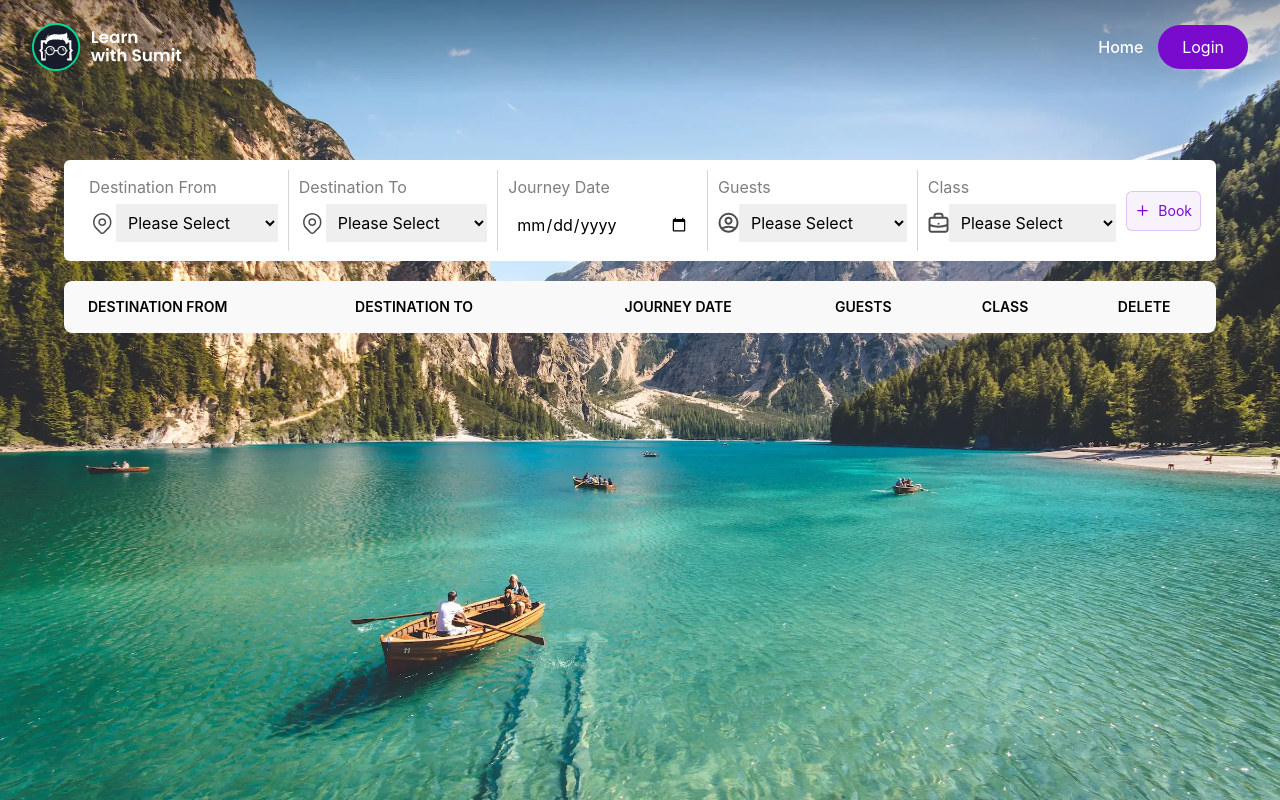
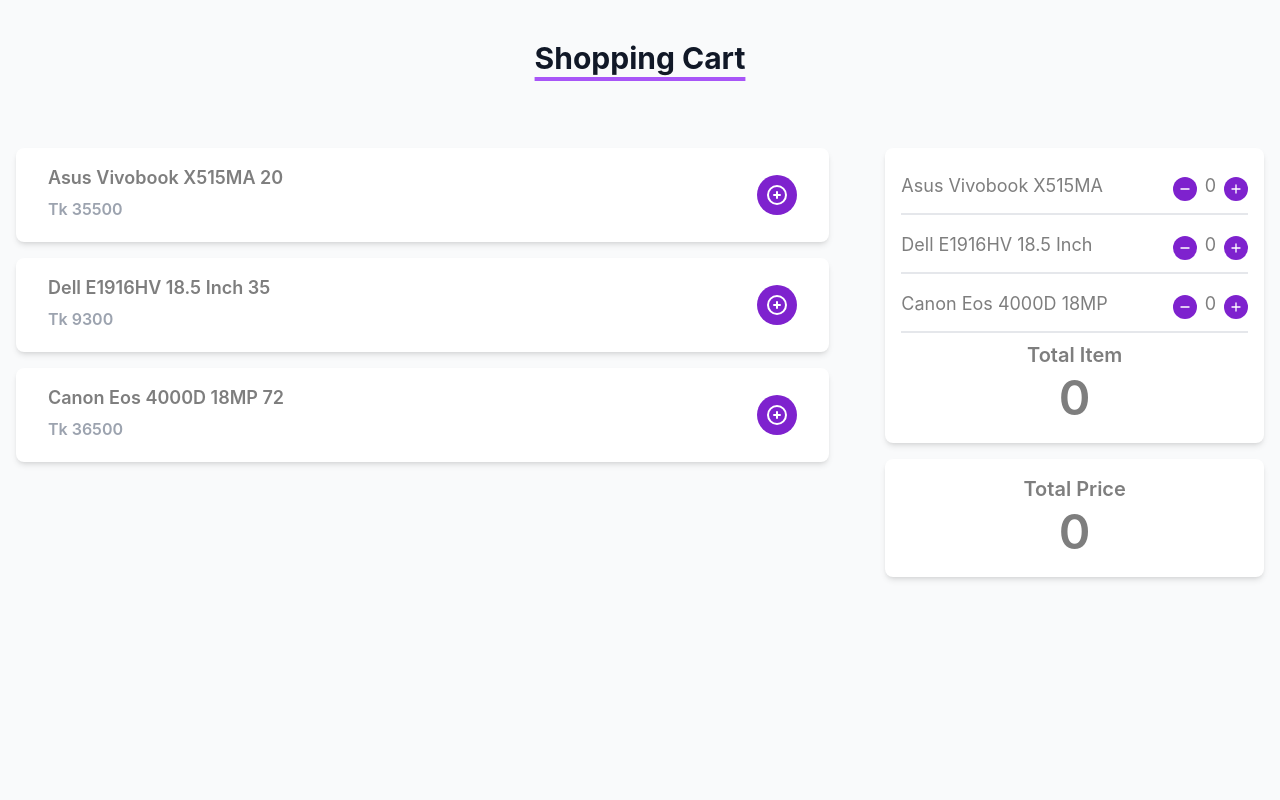
Before and after one commit to mark-leon/redux-projects, a React (Create React App) app: page / in a window 1280 px wide. Shown: the top 800 px of the page. Built offline with nearby package versions, Linux system fonts and the light colour scheme.

Commit message:
shopping cart app in redux toolkit

```diff
--- a/src/App.js
+++ b/src/App.js
@@ -1,256 +1,138 @@
-import { useState } from "react";
 import { useDispatch, useSelector } from "react-redux";
-import { addFlight, removeFlight } from "./rtk/flight/flightSlice";
+import { addproduct, removeproduct } from "./rtk/product/productSlice";
 
 function App() {
-  const flights = useSelector((state) => state.flight.flights);
-  const [destinationFrom, setDestinationFrom] = useState("");
-  const [destinationTo, setDestinationTo] = useState("");
-  const [date, setDate] = useState("");
-  const [guest, setGuest] = useState("");
-  const [flightClass, setFlightClass] = useState("");
-
-  const clearState = () => {
-    setDestinationFrom("");
-    setDestinationTo("");
-    setFlightClass("");
-    setDate("");
-    setGuest("");
-  };
-
+  const products = useSelector((state) => state.product.products);
+  const totalItem = useSelector((state) => state.product.totalItem);
+  const totalPrice = useSelector((state) => state.product.totalPrice);
   const dispatch = useDispatch();
   return (
     <div>
-      <header id="header">
-        <div class="container">
-          <img src="./img/lws-logo.svg" alt="logo" class="logo" />
-          <div class="flex items-center">
-            <a class="text-white min-w-[50px] font-medium" href="#">
-              Home
-            </a>
-            <button class="log-btn btn">Login</button>
+      <div class="bg-gray-50 h-full md:h-screen">
+        <div class="grid place-items-center">
+          <h1 class="text-gray-900 font-bold text-3xl p-10 underline decoration-purple-500 decoration-4 underline-offset-8 mb-4">
+            Shopping Cart
+          </h1>
         </div>
+        <div class="grid grid-cols-12 gap-6">
+          <div class="col-span-12 sm:col-span-12 md:col-span-7 lg:col-span-8 xxl:col-span-8">
+            {products.map((product) => {
+              return (
+                <div class="bg-white py-4 px-4 shadow-md rounded-lg my-4 mx-4">
+                  <div class="flex justify-between px-4 items-center">
+                    <div class="text-lg font-semibold">
+                      <p>
+                        {product.name} {product.quantity}
+                      </p>
+                      <p class="text-gray-400 text-base">Tk {product.price}</p>
                     </div>
-      </header>
-
-      <section>
-        <div class="mt-[160px] mx-4 md:mt-[160px] relative">
-          <div class="bg-white rounded-md max-w-6xl w-full mx-auto">
-            <form class="first-hero lws-inputform">
-              <div class="des-from">
-                <p>Destination From</p>
-                <div class="flex flex-row">
-                  <img src="./img/icons/Frame.svg" alt="" />
-                  <select
-                    class="outline-none px-2 py-2 w-full"
-                    name="from"
-                    id="lws-from"
-                    required
-                    onChange={(e) => setDestinationFrom(e.target.value)}
-                  >
-                    <option value={destinationFrom} hidden>
-                      Please Select
-                    </option>
-                    <option>Dhaka</option>
-                    <option>Sylhet</option>
-                    <option>Saidpur</option>
-                    <option>Cox's Bazar</option>
-                  </select>
-                </div>
-              </div>
-
-              <div class="des-from">
-                <p>Destination To</p>
-                <div class="flex flex-row">
-                  <img src="./img/icons/Frame.svg" alt="" />
-                  <select
-                    class="outline-none px-2 py-2 w-full"
-                    name="to"
-                    id="lws-to"
-                    required
-                    onChange={(e) => setDestinationTo(e.target.value)}
-                  >
-                    <option value={destinationTo} hidden>
-                      Please Select
-                    </option>
-                    <option>Dhaka</option>
-                    <option>Sylhet</option>
-                    <option>Saidpur</option>
-                    <option>Cox's Bazar</option>
-                  </select>
-                </div>
-              </div>
-
-              <div class="des-from">
-                <p>Journey Date</p>
-                <input
-                  type="date"
-                  value={date}
-                  class="outline-none px-2 py-2 w-full date"
-                  name="date"
-                  id="lws-date"
-                  required
-                  onChange={(e) => setDate(e.target.value)}
-                />
-              </div>
-
-              <div class="des-from">
-                <p>Guests</p>
-                <div class="flex flex-row">
-                  <img src="./img/icons/Vector (1).svg" alt="" />
-                  <select
-                    class="outline-none px-2 py-2 w-full"
-                    name="guests"
-                    id="lws-guests"
-                    required
-                    onChange={(e) => setGuest(e.target.value)}
-                  >
-                    <option value={guest} hidden>
-                      Please Select
-                    </option>
-                    <option value="1">1 Person</option>
-                    <option value="2">2 Persons</option>
-                    <option value="3">3 Persons</option>
-                    <option value="4">4 Persons</option>
-                  </select>
-                </div>
-              </div>
-
-              <div class="des-from !border-r-0">
-                <p>Class</p>
-                <div class="flex flex-row">
-                  <img src="./img/icons/Vector (3).svg" alt="" />
-                  <select
-                    class="outline-none px-2 py-2 w-full"
-                    name="ticketClass"
-                    id="lws-ticketClass"
-                    required
-                    onChange={(e) => setFlightClass(e.target.value)}
-                  >
-                    <option value={flightClass} hidden>
-                      Please Select
-                    </option>
-                    <option>Business</option>
-                    <option>Economy</option>
-                  </select>
-                </div>
-              </div>
-
+                    <div class="text-lg font-semibold">
                       <button
-                class="addCity"
-                type="submit"
-                id="lws-addCity"
-                disabled={
-                  !destinationFrom ||
-                  !destinationTo ||
-                  !date ||
-                  !guest ||
-                  !flightClass ||
-                  flights.length === 3
+                        class="focus:outline-none bg-purple-700 hover:bg-purple-800 text-white font-bold py-2 px-2 rounded-full inline-flex items-center"
+                        onClick={() =>
+                          product.quantity > 0 &&
+                          dispatch(addproduct(product.id))
                         }
-                onClick={(e) => {
-                  e.preventDefault();
-                  dispatch(
-                    addFlight({
-                      destinationFrom,
-                      destinationTo,
-                      date,
-                      guest,
-                      flightClass,
-                    })
-                  );
-                  clearState();
-                }}
                       >
                         <svg
-                  width="15px"
-                  height="15px"
+                          xmlns="http://www.w3.org/2000/svg"
+                          class="h-6 w-6"
                           fill="none"
                           viewBox="0 0 24 24"
-                  stroke-width="2"
                           stroke="currentColor"
                         >
                           <path
                             stroke-linecap="round"
                             stroke-linejoin="round"
-                    d="M12 4.5v15m7.5-7.5h-15"
+                            stroke-width="2"
+                            d="M12 9v3m0 0v3m0-3h3m-3 0H9m12 0a9 9 0 11-18 0 9 9 0 0118 0z"
                           />
                         </svg>
-                <span class="text-sm">Book</span>
                       </button>
-            </form>
                     </div>
                   </div>
-
-        <div class="table-container">
-          <table class="booking-table">
-            <thead class="bg-gray-100/50">
-              <tr class="text-black text-left">
-                <th>Destination From</th>
-                <th>Destination To</th>
-                <th class="text-center">Journey Date</th>
-                <th class="text-center">Guests</th>
-                <th class="text-center">Class</th>
-                <th class="text-center">Delete</th>
-              </tr>
-            </thead>
-            {flights.map((flight) => {
+                </div>
+              );
+            })}
+          </div>
+          <div class="col-span-12 sm:col-span-12 md:col-span-5 lg:col-span-4 xxl:col-span-4">
+            <div class="bg-white py-4 px-4 shadow-md rounded-lg my-4 mx-4">
+              {products.map((product) => {
                 return (
-                <tbody
-                  class="divide-y divide-gray-300/20"
-                  id="lws-previewBooked"
-                >
-                  <tr class="lws-bookedTable text-black">
-                    <td class="px-6 py-4">
-                      <div class="flex items-center space-x-3">
-                        <p class="lws-bookedFrom">{flight.destinationFrom}</p>
+                  <div class="flex justify-between border-b-2 mb-2">
+                    <div class="text-lg py-2">
+                      <p>{product.name}</p>
                     </div>
-                    </td>
-                    <td class="px-6 py-4">
-                      <p class="lws-bookedTo">{flight.destinationTo}</p>
-                    </td>
-                    <td class="px-6 py-4 text-center">
-                      <p class="lws-bookedDate">{flight.date}</p>
-                    </td>
-                    <td class="px-6 py-4 text-center">
-                      <p class="lws-bookedGustes">{flight.guest}</p>
-                    </td>
-                    <td class="px-6 py-4 text-center">
-                      <span class="lws-bookedClass">{flight.flightClass}</span>
-                    </td>
-                    <td class="px-6 py-4 text-center">
-                      <div class="flex justify-center gap-4">
+                    <div class="text-lg py-2">
+                      <div class="flex flex-row space-x-2 w-full items-center rounded-lg">
                         <button
-                          class="lws-remove"
-                          onClick={(e) => {
-                            e.preventDefault();
-                            dispatch(removeFlight(flight.id));
-                          }}
+                          class="focus:outline-none bg-purple-700 hover:bg-purple-800 text-white font-bold py-1 px-1 rounded-full inline-flex items-center"
+                          onClick={() =>
+                            product.count > 0 &&
+                            dispatch(removeproduct(product.id))
+                          }
                         >
                           <svg
                             xmlns="http://www.w3.org/2000/svg"
+                            class="h-4 w-4"
                             fill="none"
                             viewBox="0 0 24 24"
-                            stroke-width="1.5"
                             stroke="currentColor"
-                            class="w-6 h-6"
                           >
                             <path
                               stroke-linecap="round"
                               stroke-linejoin="round"
-                              d="M14.74 9l-.346 9m-4.788 0L9.26 9m9.968-3.21c.342.052.682.107 1.022.166m-1.022-.165L18.16 19.673a2.25 2.25 0 01-2.244 2.077H8.084a2.25 2.25 0 01-2.244-2.077L4.772 5.79m14.456 0a48.108 48.108 0 00-3.478-.397m-12 .562c.34-.059.68-.114 1.022-.165m0 0a48.11 48.11 0 013.478-.397m7.5 0v-.916c0-1.18-.91-2.164-2.09-2.201a51.964 51.964 0 00-3.32 0c-1.18.037-2.09 1.022-2.09 2.201v.916m7.5 0a48.667 48.667 0 00-7.5 0"
+                              stroke-width="2"
+                              d="M18 12H6"
+                            />
+                          </svg>
+                        </button>
+                        <p>{product.count}</p>
+                        <button
+                          class="focus:outline-none bg-purple-700 hover:bg-purple-800 text-white font-bold py-1 px-1 rounded-full inline-flex items-center"
+                          onClick={() =>
+                            product.quantity > 0 &&
+                            dispatch(addproduct(product.id))
+                          }
+                        >
+                          <svg
+                            xmlns="http://www.w3.org/2000/svg"
+                            class="h-4 w-4"
+                            fill="none"
+                            viewBox="0 0 24 24"
+                            stroke="currentColor"
+                          >
+                            <path
+                              stroke-linecap="round"
+                              stroke-linejoin="round"
+                              stroke-width="2"
+                              d="M12 6v6m0 0v6m0-6h6m-6 0H6"
                             />
                           </svg>
                         </button>
                       </div>
-                    </td>
-                  </tr>
-                </tbody>
+                    </div>
+                  </div>
                 );
               })}
-          </table>
+              <div class="flex justify-center items-center text-center">
+                <div class="text-xl font-semibold">
+                  <p>Total Item</p>
+                  <p class="text-5xl">{totalItem}</p>
                 </div>
-      </section>
+              </div>
+            </div>
+            <div class="bg-white py-4 px-4 shadow-md rounded-lg my-4 mx-4">
+              <div class="flex justify-center items-center text-center">
+                <div class="text-xl font-semibold">
+                  <p>Total Price</p>
+                  <p class="text-5xl">{totalPrice}</p>
+                </div>
+              </div>
+            </div>
+          </div>
+        </div>
+      </div>
     </div>
   );
 }
--- a/src/index.js
+++ b/src/index.js
@@ -2,7 +2,6 @@
 import ReactDOM from "react-dom/client";
 import "./index.css";
 import App from "./App";
-import reportWebVitals from "./reportWebVitals";
 import { Provider } from "react-redux";
 import store from "./rtk/store";
 
@@ -12,8 +11,3 @@
     <App />
   </Provider>
 );
-
-// If you want to start measuring performance in your app, pass a function
-// to log results (for example: reportWebVitals(console.log))
-// or send to an analytics endpoint. Learn more: https://bit.ly/CRA-vitals
-reportWebVitals();
--- a/src/rtk/flight/flightSlice.js
+++ /dev/null
@@ -1,31 +0,0 @@
-import { createSlice } from "@reduxjs/toolkit";
-
-const initialState = {
-  flights: [],
-};
-export const flightSlice = createSlice({
-  name: "flight",
-  initialState,
-  reducers: {
-    addFlight: (state, action) => {
-      const flight = {
-        id: Math.floor(Math.random() * 100),
-        destinationFrom: action.payload.destinationFrom,
-        destinationTo: action.payload.destinationTo,
-        date: action.payload.date,
-        guest: action.payload.guest,
-        flightClass: action.payload.flightClass,
-      };
-      state.flights.push(flight);
-    },
-    removeFlight: (state, action) => {
-      state.flights = state.flights.filter(
-        (flight) => flight.id !== action.payload
-      );
-    },
-  },
-});
-
-export const { addFlight, removeFlight } = flightSlice.actions;
-
-export default flightSlice.reducer;
--- /dev/null
+++ b/src/rtk/product/productSlice.js
@@ -0,0 +1,58 @@
+import { createSlice } from "@reduxjs/toolkit";
+
+const initialState = {
+  products: [
+    {
+      id: 1,
+      name: "Asus Vivobook X515MA",
+      quantity: 20,
+      price: 35500,
+      count: 0,
+    },
+    {
+      id: 2,
+      name: "Dell E1916HV 18.5 Inch",
+      quantity: 35,
+      price: 9300,
+      count: 0,
+    },
+    {
+      id: 3,
+      name: "Canon Eos 4000D 18MP",
+      quantity: 72,
+      price: 36500,
+      count: 0,
+    },
+  ],
+  totalItem: 0,
+  totalPrice: 0,
+};
+export const productSlice = createSlice({
+  name: "product",
+  initialState,
+  reducers: {
+    addproduct: (state, action) => {
+      const product = state.products.find(
+        (product) => product.id === action.payload
+      );
+      product.quantity -= 1;
+      product.count += 1;
+      state.totalPrice += product.price;
+      state.totalItem += 1;
+    },
+    removeproduct: (state, action) => {
+      //Never used filter here
+      const product = state.products.find(
+        (product) => product.id === action.payload
+      );
+      product.quantity += 1;
+      product.count -= 1;
+      state.totalPrice -= product.price;
+      state.totalItem -= 1;
+    },
+  },
+});
+
+export const { addproduct, removeproduct } = productSlice.actions;
+
+export default productSlice.reducer;
--- a/src/rtk/store.js
+++ b/src/rtk/store.js
@@ -1,8 +1,8 @@
 import { configureStore } from "@reduxjs/toolkit";
-import flightReducer from "./flight/flightSlice";
+import productReducer from "./product/productSlice";
 
 export default configureStore({
   reducer: {
-    flight: flightReducer,
+    product: productReducer,
   },
 });
```
Also changed, not shown: src/components/Product.jsx (added, +33 -0 lines). Lines whose indentation alone changed are shown as unchanged.
